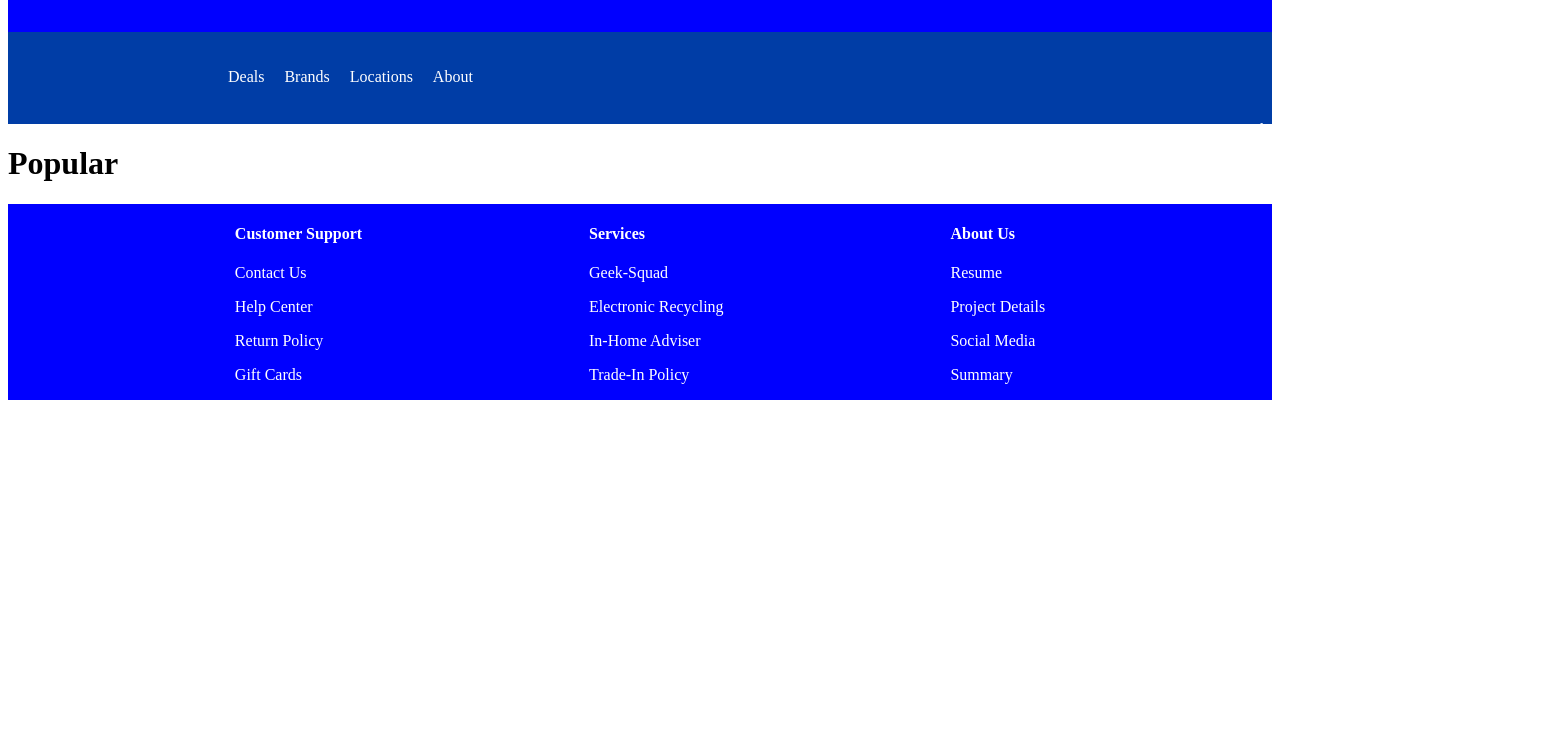
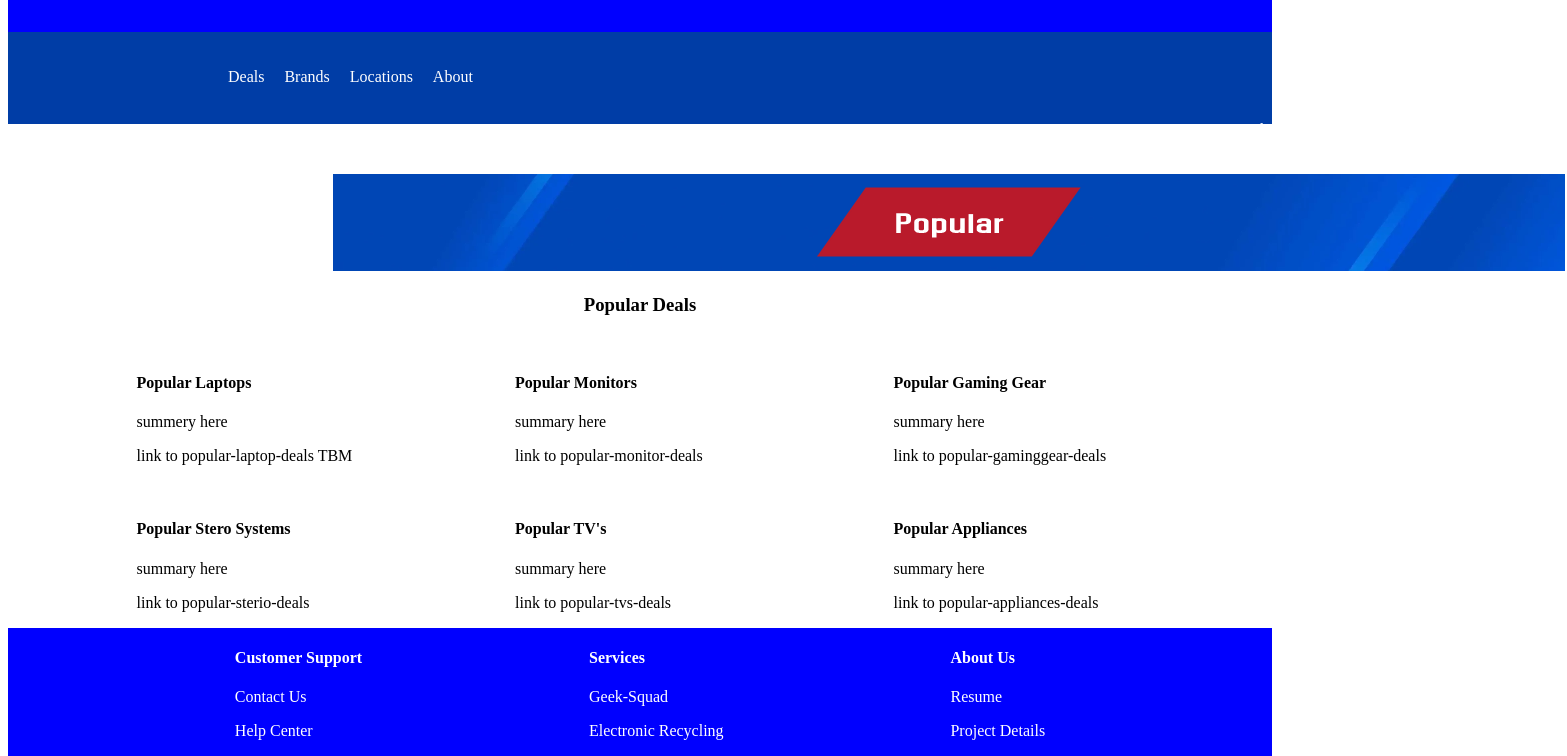
Before and after one commit to c0nsy/Best-Buy-Clone, a React (Vite) app: page /popular in a window 1280 px wide. Shown: the part 360-1116 px from the top of the page, 1567 px wide, since content can reach past the window. Built offline with nearby package versions, Linux system fonts and the light colour scheme.

Commit message:
created a skeleton for popular deals

```diff
--- a/src/Subpages/Popular.jsx
+++ b/src/Subpages/Popular.jsx
@@ -1,8 +1,47 @@
-
+import PopularBanner from "../assets/populardeals.png"
 export default function Popular(){
     return(
-        <div className="popular">
-            <h1>Popular</h1>
+        <div className="popular-deals">
+            <img src={PopularBanner} className="popular-banner"/>
+            <h3 className="popular-title">Popular Deals</h3>
+            <div className="popular-deals--wrapper">
+                <div>
+                    <img src="" alt="" />
+                    <h4>Popular Laptops</h4>
+                    <p>summery here</p>
+                    <p>link to popular-laptop-deals TBM</p>
+                </div>
+                <div>
+                    <img src="" alt="" />
+                    <h4>Popular Monitors</h4>
+                    <p>summary here</p>
+                    <p>link to popular-monitor-deals</p>
+                </div>
+                <div>
+                    <img src="" alt="" />
+                    <h4>Popular Gaming Gear</h4>
+                    <p>summary here</p>
+                    <p>link to popular-gaminggear-deals</p>
+                </div>
+                <div>
+                    <img src="" alt="" />
+                    <h4>Popular Stero Systems</h4>
+                    <p>summary here</p>
+                    <p>link to popular-sterio-deals</p>
+                </div>
+                <div>
+                    <img src="" alt="" />
+                    <h4>Popular TV's</h4>
+                    <p>summary here</p>
+                    <p>link to popular-tvs-deals</p>
+                </div>
+                <div>
+                    <img src="" alt="" />
+                    <h4>Popular Appliances</h4>
+                    <p>summary here</p>
+                    <p>link to popular-appliances-deals</p>
+                </div>
+            </div>
         </div>
     )
 }
--- a/src/index.css
+++ b/src/index.css
@@ -260,6 +260,23 @@ a{
 }
 /* END OF DEALS STYLING */
 
+/* POPULAR DEALS STYLING */
+
+.popular-deals--wrapper{
+  display: grid;
+  grid-template-columns: repeat(3,250px);
+  justify-content: space-evenly;
+}
+.popular-banner{
+  margin-top: 50px;
+  margin-left: 325px;
+}
+.popular-title{
+  text-align: center;
+  /* margin-left: 250px; */
+}
+/* END OF POPULAR DEALS STYLING */
+
 /* ABOUT STYLING */
 .about-wrapper{
   margin: 50px 0px 100px 600px;
```
Also changed, not shown: src/assets/populardeals.png (added).
